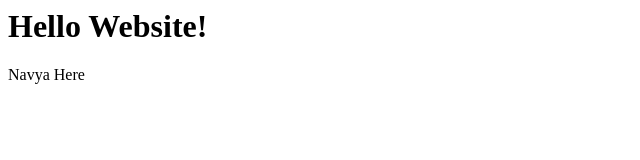
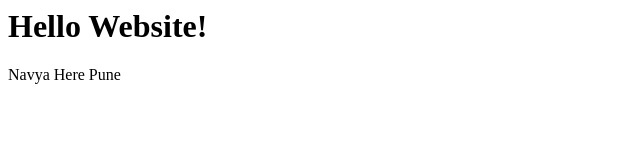
Before and after one commit to navyanair0918/NewLocker, a plain HTML site: page index.html in a window 1280 px wide. Shown: the full height of the page, 0-640 px from the left. Drawn offline with Linux system fonts and the light colour scheme.

Commit message:
Added Pune

```diff
--- a/index.html
+++ b/index.html
@@ -1,2 +1,3 @@
 <h1>Hello Website!</h1>
 <p1>Navya Here</p1>
+<p2>Pune</p2>
```
